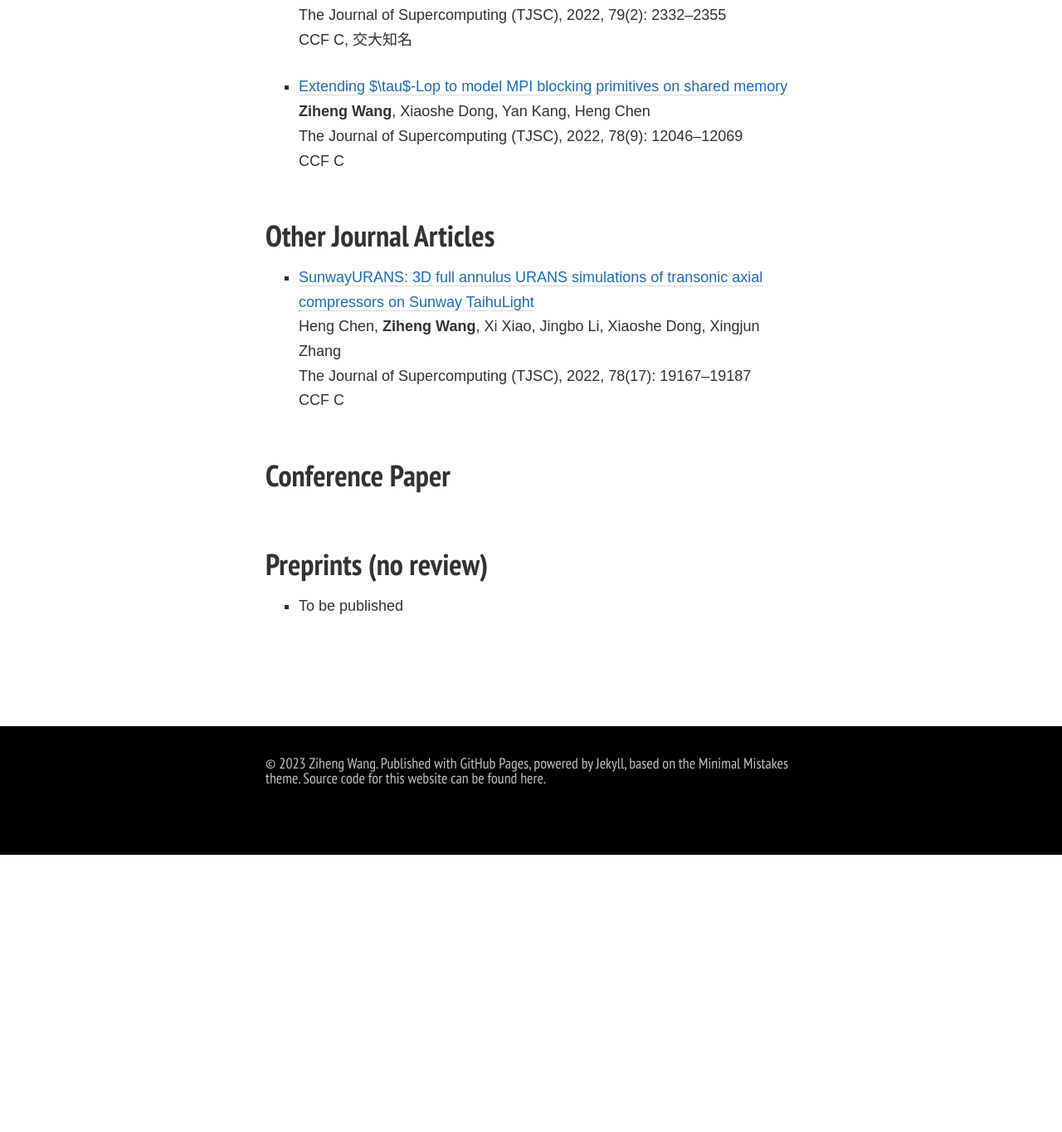
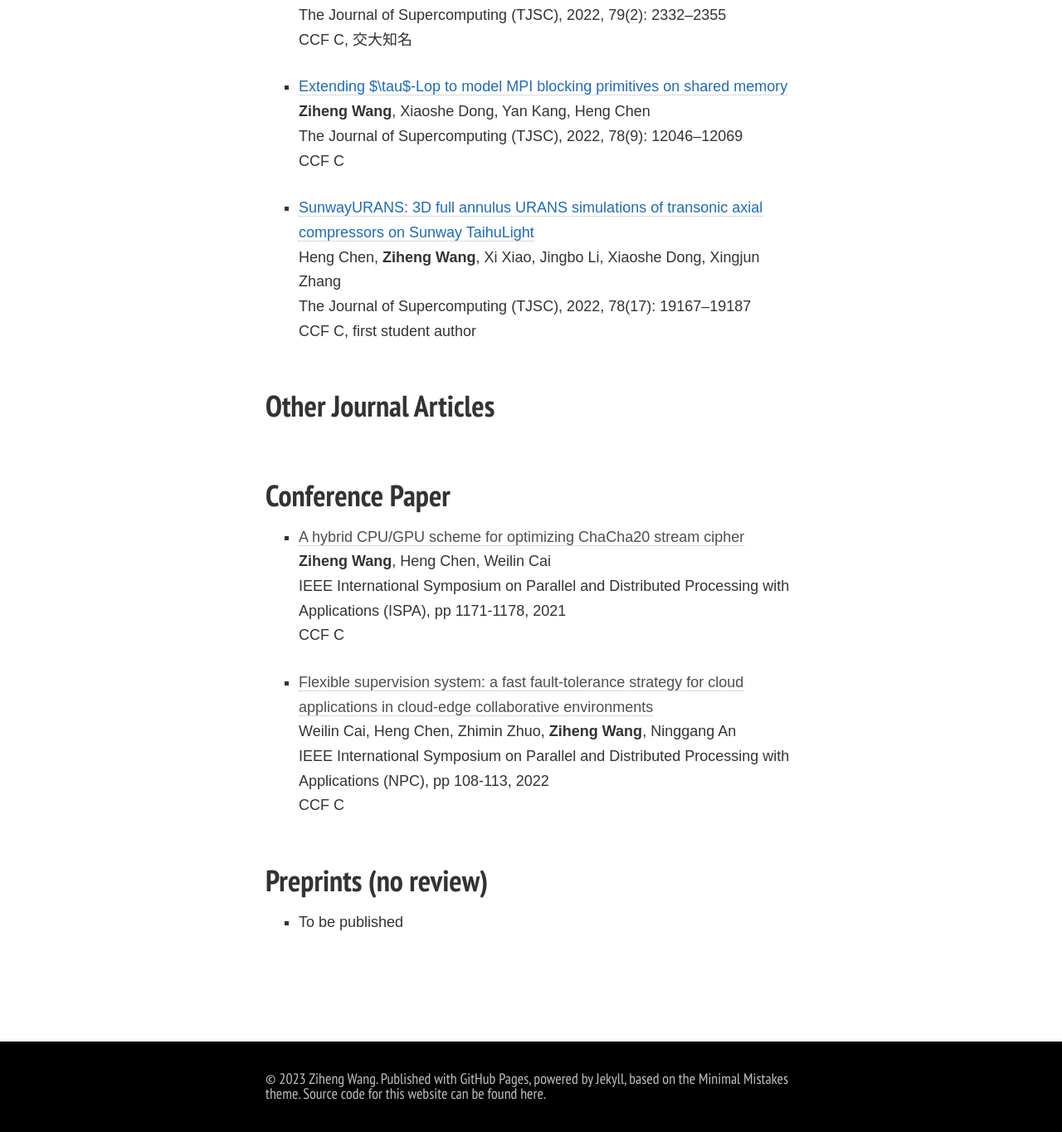
Before and after one commit to wzh009888/wzh009888.github.io, a Jekyll site: the page built from publications.md, in a window 1280 px wide and 1400 px high, scrolled down 830 px. Shown: the top 1364 px of the window at 83% size. Built offline with Jekyll 4.4.1, drawn with Linux system fonts in a browser that asks for light colours; comment, search, counter and statistics services are not loaded; a style sheet for code colours, icons or effects is not loaded; before the commit the page ends 1860 px from its top, so only the background shows below that.

Commit message:
Update publications.md

```diff
--- a/publications.md
+++ b/publications.md
@@ -18,23 +18,21 @@ Lastest Update: 16th Dec 2023&nbsp;
 
 - [Extending $\tau$-Lop to model MPI blocking primitives on shared memory](https://doi.org/10.1007/s11227-022-04352-3)<br>**Ziheng Wang**, Xiaoshe Dong, Yan Kang, Heng Chen<br>The Journal of Supercomputing (TJSC), 2022, 78(9): 12046–12069<br>CCF C
 
+- [SunwayURANS: 3D full annulus URANS simulations of transonic axial compressors on Sunway TaihuLight](https://doi.org/10.1007/s11227-022-04628-8)<br>Heng Chen, **Ziheng Wang**, Xi Xiao, Jingbo Li, Xiaoshe Dong, Xingjun Zhang<br>The Journal of Supercomputing (TJSC), 2022, 78(17): 19167–19187<br>CCF C, first student author
+
   <br>
 
 ## Other Journal Articles
 
-- [SunwayURANS: 3D full annulus URANS simulations of transonic axial compressors on Sunway TaihuLight](https://doi.org/10.1007/s11227-022-04628-8)<br>Heng Chen, **Ziheng Wang**, Xi Xiao, Jingbo Li, Xiaoshe Dong, Xingjun Zhang<br>The Journal of Supercomputing (TJSC), 2022, 78(17): 19167–19187<br>CCF C
+
 
   <br>
 
 ## Conference Paper
 
-<!-- - [MusER: Musical Element-Based Regularization for Generating Symbolic Music with Emotion]()<br>**Shulei Ji**, Xinyu Yang<br>The 38th Annual AAAI Conference on Artificial Intelligence (AAAI)<br> Vancouver, Canada. February, 2024.
+- [A hybrid CPU/GPU scheme for optimizing ChaCha20 stream cipher]()<br>**Ziheng Wang**, Heng Chen, Weilin Cai<br>IEEE International Symposium on Parallel and Distributed Processing with Applications (ISPA), pp 1171-1178, 2021<br> CCF C
 
-- [Emotion-Conditioned Melody Harmonization with Hierarchical Variational Autoencoder](https://www.researchgate.net/publication/373902807_BLEGuard_Hybrid_Detection_Mechanism_for_Spoofing_Attacks_in_Bluetooth_Low_Energy_Networks_Student_Abstract)<br>**Shulei Ji**, Xinyu Yang<br>The 2023 IEEE Conference on Systems, Man, and Cybernetics (IEEE SMC 2023)<br> Honolulu, Oahu, Hawaii, USA. Octorber, 2023.
-
-- [ADFF: Attention Based Deep Feature Fusion Approach for Music Emotion Recognition](https://www.isca-speech.org/archive/pdfs/interspeech_2022/huang22d_interspeech.pdf)<br>Zi Huang, **Shulei Ji**, Zhilan Hu, Chuangjian Cai, Jing Luo, Xinyu Yang<br>INTERSPEECH 2022<br>Incheon Songdo ConvensiA, Korea. September, 2022.
-
-- [MG-VAE: Deep Chinese folk songs generation with specific regional styles](https://link.springer.com/chapter/10.1007/978-981-15-2756-2_8)<br>Jing Luo, Xinyu Yang, **Shulei Ji**, Juan Li<br>The 7th Conference on Sound and Music Technology (CSMT 2019)<br>Harbin, China. December 2019. -->
+- [Flexible supervision system: a fast fault-tolerance strategy for cloud applications in cloud-edge collaborative environments]()<br>Weilin Cai, Heng Chen, Zhimin Zhuo, **Ziheng Wang**, Ninggang An<br>IEEE International Symposium on Parallel and Distributed Processing with Applications (NPC), pp 108-113, 2022<br> CCF C
 
   <br>
 
```
